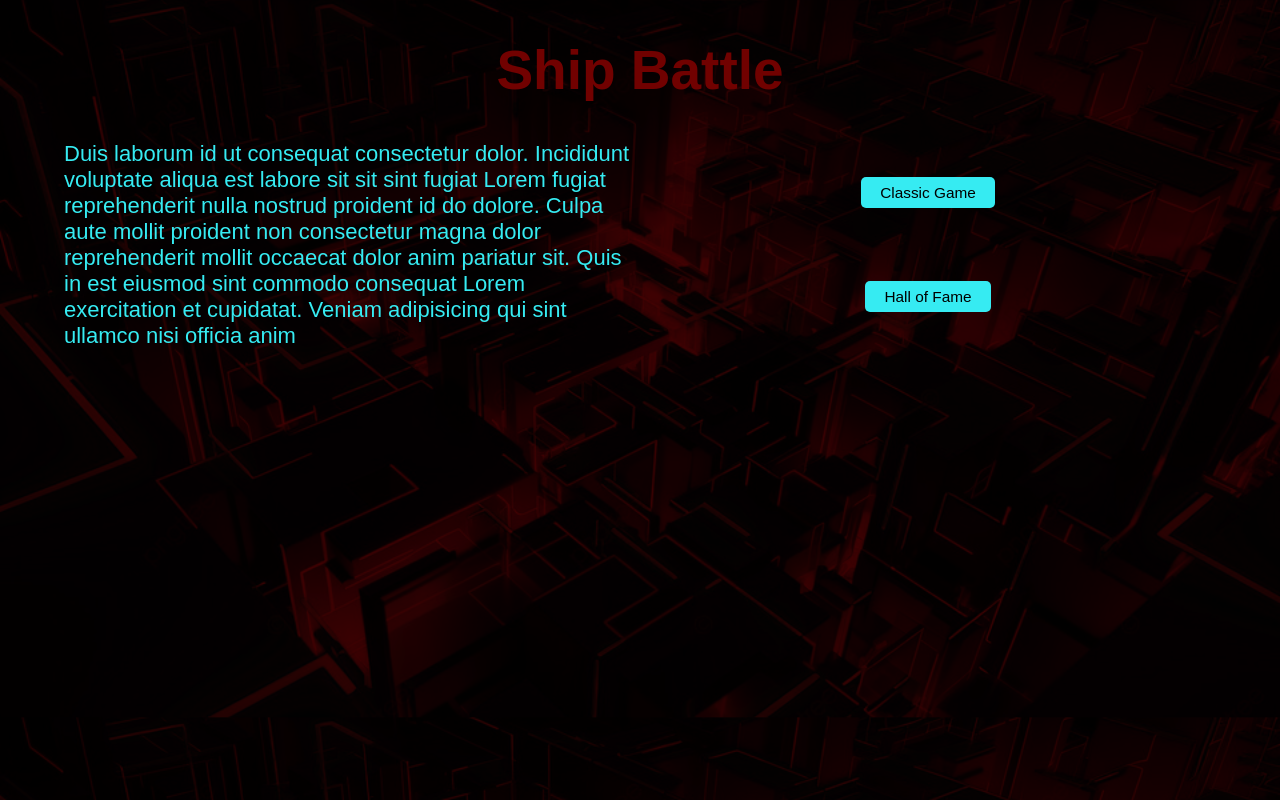
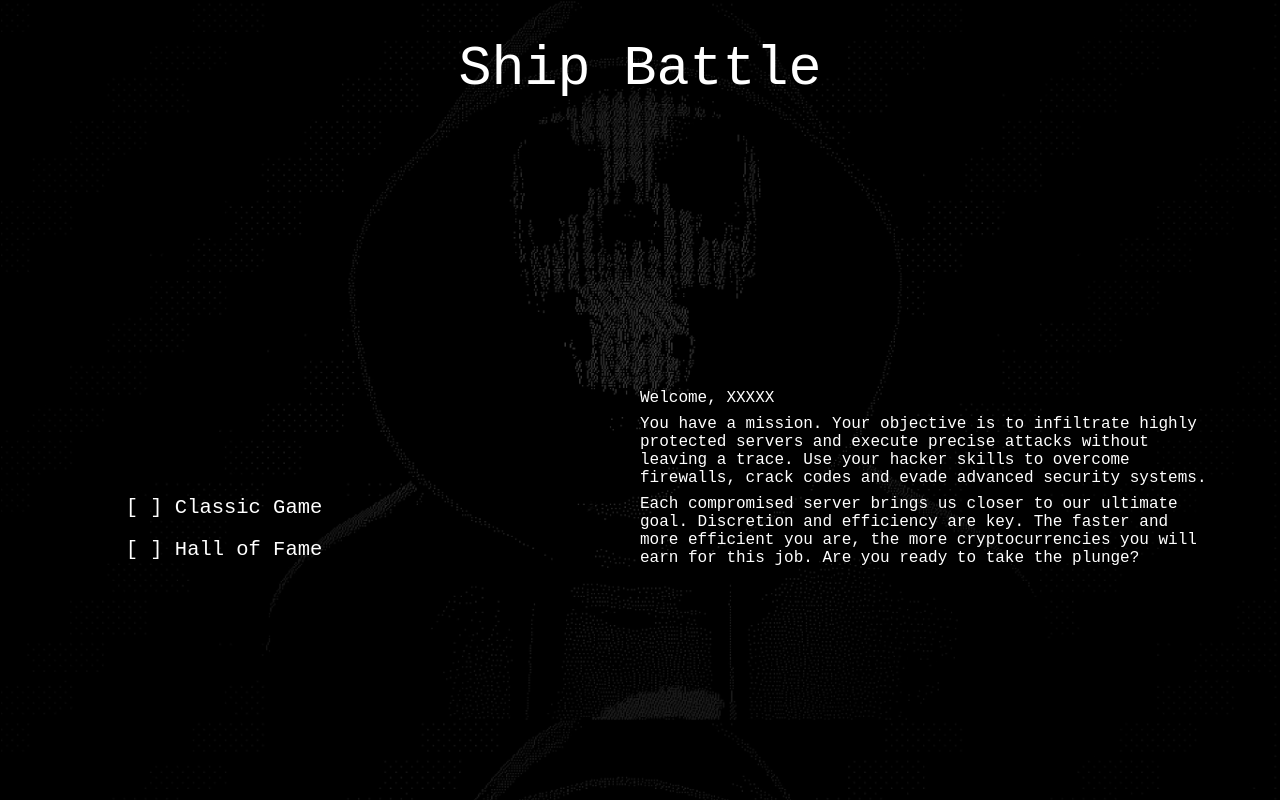
Before and after one commit to UnaiMunoz/BatallaNaval, a PHP site: page / in a window 1280 px wide. Run offline with PHP 8.4, Linux system fonts and the light colour scheme.

Commit message:
Cambio en el diseño del css

```diff
--- a/funciones.js
+++ b/funciones.js
@@ -157,7 +157,7 @@ function changeDataCell(td) {
 
         if (name === " ") {
             // Casilla vacía (agua)
-            td.innerHTML = "X";
+            td.innerHTML = "~";
             mostrarMensaje("¡Fallaste!");
             turnosAguaSeguidos++; // Incrementa la cantidad de turnos sin tocar un barco
 
@@ -182,7 +182,7 @@ function changeDataCell(td) {
                         if (coord[0] === row && coord[1] === col) {
                             // Reducir la vida del barco
                             barco.vida -= 1;
-                            td.innerHTML = "·"; // Indicar que el barco ha sido tocado
+                            td.innerHTML = "X"; // Indicar que el barco ha sido tocado
                             mostrarMensaje(`¡Has tocado ${barco.tipo}!`);
                             puntos += 50; // Sumar 50 puntos por tocar un barco
                             actualizarPuntos();
--- a/game.php
+++ b/game.php
@@ -7,7 +7,7 @@
     <link rel="stylesheet" href="style.css">
     <script src="funciones.js"></script>
 </head>
-<body>
+<body id="game">
 
 <!--
 Este codigo genera un tablero desde una matriz y coloca barcos de diferentes tamaños en el tablero.
--- a/index.php
+++ b/index.php
@@ -8,7 +8,7 @@
     <script src="funciones.js"></script>
 
 </head>
-<body>
+<body id="index">
     <header>
         <h1>Ship Battle</h1>
     </header>
@@ -23,25 +23,27 @@
     </noscript>
 
     <main id="indexMain">
-        <div id="indexText">
-            <p>Duis laborum id ut consequat consectetur dolor. Incididunt voluptate
-                aliqua est labore sit sit sint fugiat Lorem fugiat reprehenderit
-                nulla nostrud proident id do dolore. Culpa aute mollit proident non
-                consectetur magna dolor reprehenderit mollit occaecat dolor anim
-                pariatur sit. Quis in est eiusmod sint commodo consequat Lorem
-                exercitation et cupidatat. Veniam adipisicing qui sint ullamco nisi
-                officia anim</p>
-        </div>
         <div id="indexButton">
             <a href="game.php">
-                <button id="classicGameBtn" class="disabled" disabled>Classic Game</button>
+                <button class="indexGame" class="disabled"></button>
             </a>
-            <a href="ranking.php"><button>Hall of Fame</button></a>
+            <a href="ranking.php">
+                <button class="indexHallOfFame"></button>
+            </a>
+        </div>
+        <div id="indexText">
+            <p>Welcome, XXXXX</p>
+
+            <p>You have a mission. Your objective is to infiltrate highly protected
+                servers and execute precise attacks without leaving a trace. Use your
+                hacker skills to overcome firewalls, crack codes and evade advanced
+                security systems.</p>
+
+            <p>Each compromised server brings us closer to our ultimate goal. Discretion
+                and efficiency are key. The faster and more efficient you are, the more
+                cryptocurrencies you will earn for this job. Are you ready to take the
+                plunge?</p>
         </div>
     </main>
-
-    <script>
-
-    </script>
 </body>
 </html>
--- a/ranking.php
+++ b/ranking.php
@@ -78,7 +78,7 @@ El paginador se muestra si hay más de 25 registros.
 
             // Crear una tabla HTML
             echo "<table id='rankingTable'>";
-            echo "<tr><th >Position</th><th>name</th><th>Points</th><th>date</th></tr>";
+            echo "<tr><th>Position</th><th>Name</th><th>Points</th><th>Date</th></tr>";
 
             // Mostrar los registros de la página actual
             $registroFinal = min($registroInicial + $registrosPorPagina, $totalRegistros);
@@ -94,7 +94,7 @@ El paginador se muestra si hay más de 25 registros.
 
                 // Mostrar fila
                 echo "<tr>";
-                echo "<td>$posicion</td>";
+                echo "<td class='selecRanking'>$posicion</td>";
                 echo "<td>$name</td>";
                 echo "<td>$points</td>";
                 echo "<td>$date</td>";
--- a/style.css
+++ b/style.css
@@ -15,13 +15,18 @@
 }
 
 /* ******************************* */
-/* General CSS */
+/* MARK: General CSS */
 /* ******************************* */
 
 * {
     margin: 0;
     padding: 0;
     box-sizing: border-box;
+    font-family: 'Courier New', Courier, monospace !important;
+    color: #ffffff !important;
+    text-decoration: none !important;
+    text-transform: none !important;
+    font-weight: unset !important;
 }
 
 .js-warning {
@@ -44,22 +49,38 @@
     opacity: 0.5; /* Opcional: hacer el botón más tenue para indicar que está deshabilitado */
 }
 
-body {
+#index {
+    font-family: Arial, sans-serif;
+    background: url(img/fondoHacker.jpg);
+    background-color: #000000bf;
+    background-blend-mode: overlay;
+    background-size: cover;
+}
+
+#game {
     font-family: Arial, sans-serif;
     background: url(img/fondoGeometrico.jpg);
-    background-color: rgba(34, 1, 1);
+    background-color: #000000eb;
+    background-blend-mode: overlay;
+    background-size: cover;
+}
+
+#bodyRanking {
+    font-family: Arial, sans-serif;
+    background: url(img/rankingBackground.jpg);
+    background-color: #000000bf;
     background-blend-mode: overlay;
     background-size: cover;
 }
 
 h1{
+    font-weight: normal;
     margin: 3% 0;
     text-align: center;
     font-size: 55px;
-    color: #710100;
 }
 
-#indexButton > button{
+/*#indexButton > button{
     border: none;
     background-color: #00000075;
     color: #710100;
@@ -74,56 +95,67 @@ h1{
     color: #36ebf2;
     background-color: #36ecf23b;
     box-shadow: 0 0 7px 6px #36ebf2;
-}
+}*/
 
 /* Botones */
 button {
-    font-size: 1.2vw;
-    padding: 0.5vw 1.5vw;
-    margin: 1vw 0.5vw;
-    background-color: #36ebf2;
+    margin-top: 2%;
+    padding: 0.5vw 0;
+    width: 25vw;
+    font-size: 1.6vw;
+    background-color: unset;
     border: none;
-    border-radius: 5px;
     cursor: pointer;
-    transition: background-color 0.3s ease;
-    color: #000;
 }
 
 button:hover {
-    background-color: #2bb2ba;
+    background: linear-gradient(to right, #3700ff00 0%, #3700ff 50%, #3700ff00 100%);
 }
 
-button:active {
-    background-color: #28a0a7;
-}
-
-
 /* ******************************* */
-/* CSS for index.php */
+/* MARK: CSS for index.php */
 /* ******************************* */
 
 main {
     margin: 0 5%;
 }
 #indexMain{
+    margin-top: 35vh;
     display: flex;
+    align-items: flex-end;
 }
 #indexMain div{
     width: 50%;
 }
 #indexText p{
+    margin-top: 8px;
     color: #36ebf2;
-    font-size: 22px;
+    font-size: 16px;
 }
 #indexButton{
     display: flex;
     flex-direction: column;
-    align-items: center;
-    justify-content: space-around;
+    align-items: flex-start;
+}
+
+.indexGame::before {
+    content: '[ ] Classic Game';
+}
+
+.indexGame:hover::before {
+    content: '[#] Classic Game';
+}
+
+.indexHallOfFame::after {
+    content: '[ ] Hall of Fame';
+}
+
+.indexHallOfFame:hover::after {
+    content: '[#] Hall of Fame';
 }
 
 /* ******************************* */
-/* CSS for game.php */
+/* MARK: CSS for game.php */
 /* ******************************* */
 
 /* Divisores */
```
Also changed, not shown: other parts of style.css (+94 -53 lines), img/fondoHacker.jpg (added).
